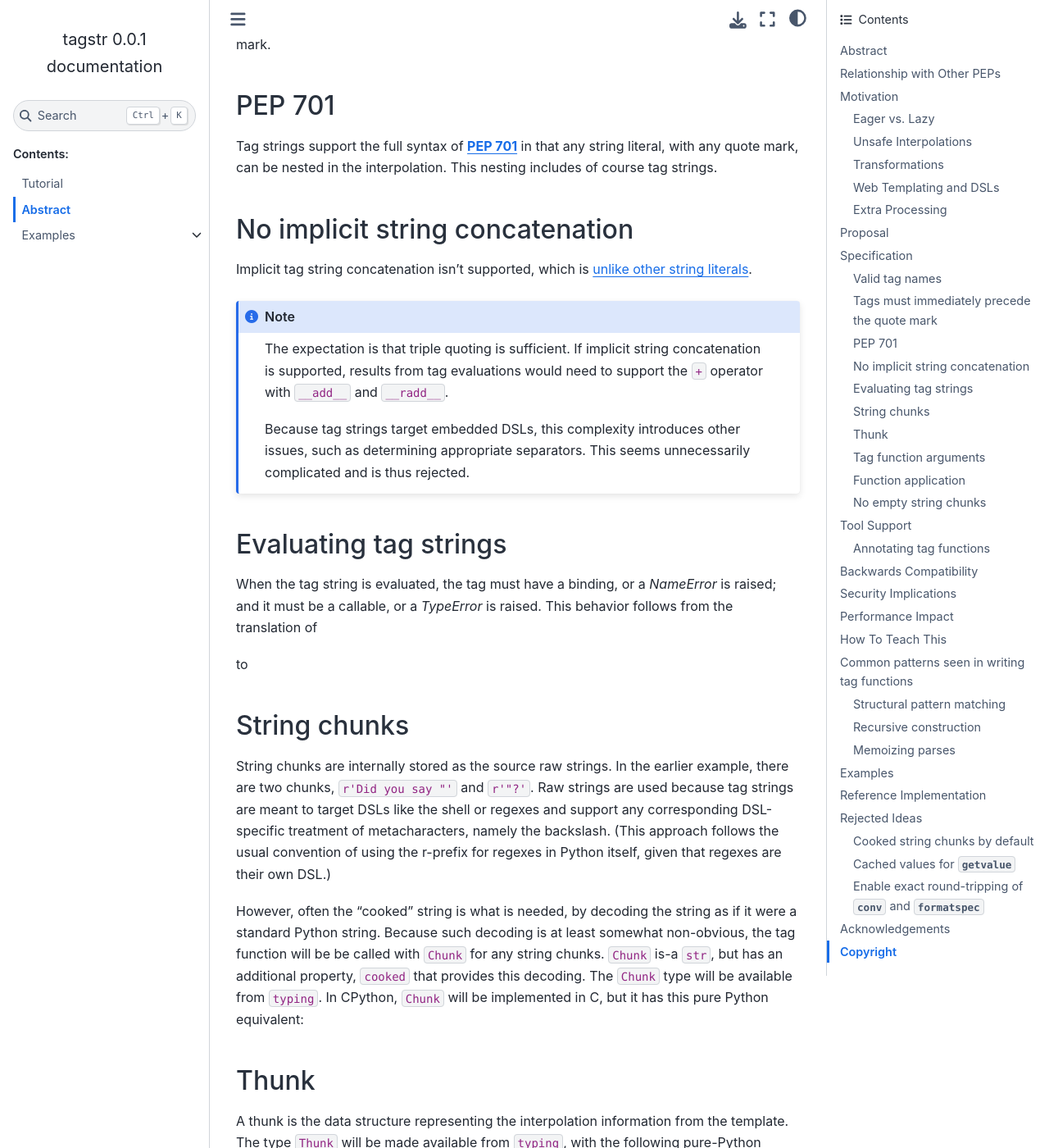
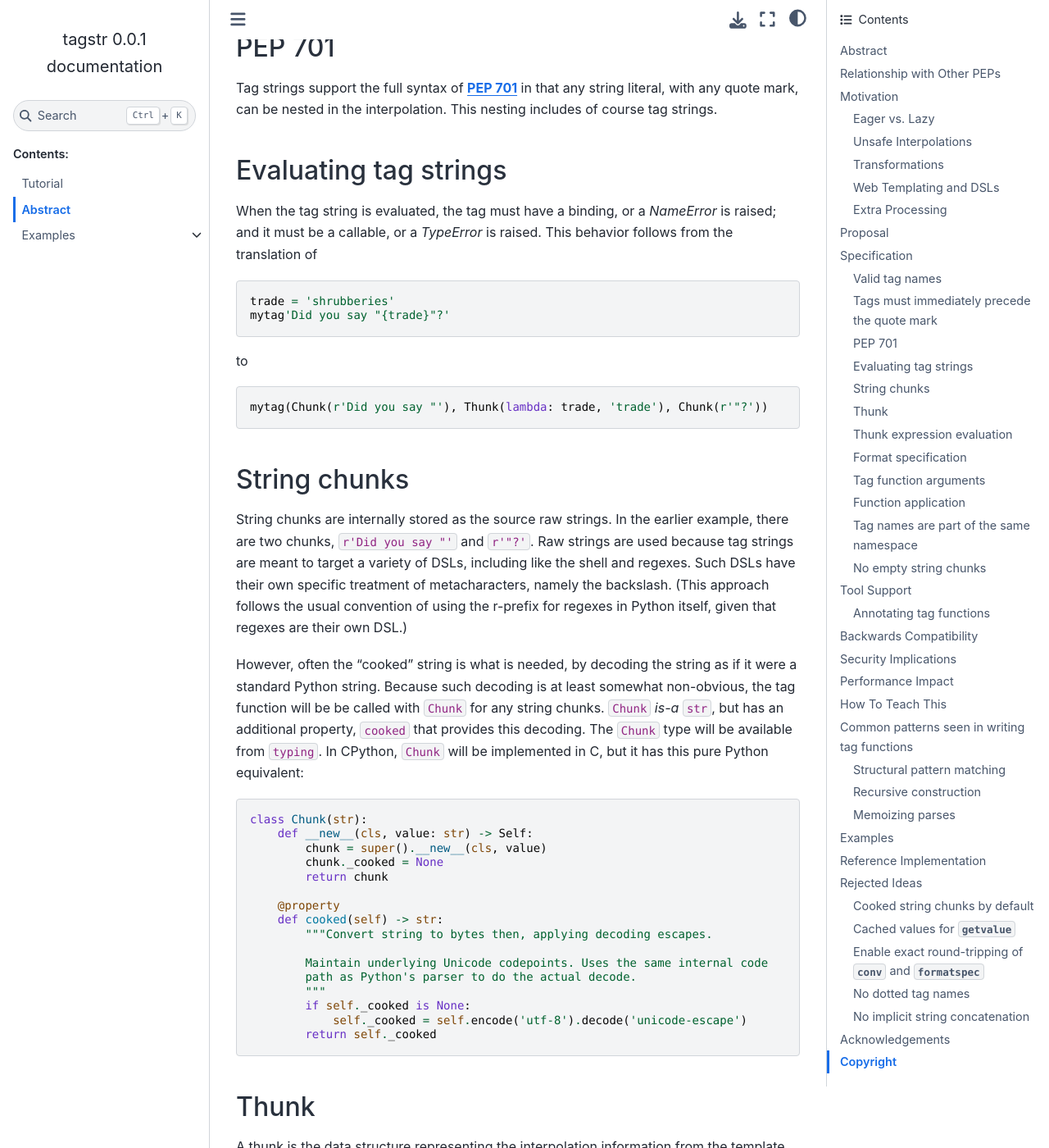
Before and after one commit to jimbaker/tagstr, a Sphinx documentation site: the page built from docs/pep.rst, in a window 1280 px wide and 1400 px high, scrolled down 4948 px. Shown: the whole window at 82% size. Built offline with Sphinx 7.4.7 and the Sphinx Book theme 1.1.4, drawn with Linux system fonts in a browser that asks for light colours; some of the changed text lies outside the part shown.

Commit message:
Additional copywriting/RST fixes

```diff
--- a/docs/pep.rst
+++ b/docs/pep.rst
@@ -108,7 +108,9 @@
 
 Here's a very simple example. Imagine we want a certain kind of string with
 some custom business policies. For example, uppercase the value and add an
-exclamation point::
+exclamation point:
+
+.. code-block:: python
 
     def greet(*args):
         """Uppercase and add exclamation"""
@@ -127,7 +129,9 @@
 - ``greet`` performs a simple operation and returns a string
 
 With this in place, let's introduce an interpolation. That is, a place where
-a value should be inserted::
+a value should be inserted:
+
+.. code-block:: python
 
     def greet(*args):
         salutation = args[0].strip()
@@ -157,14 +161,16 @@
 Here is a more generalized version using structural pattern matching and
 type hints::
 
-    from taglib import Thunk  # Should be in typing
-    def greet(*args: str | Thunk) -> str:
+.. code-block:: python
+
+    from typing import Chunk, Thunk
+    def greet(*args: Chunk | Thunk) -> str:
         result = []
         for arg in args:
             match arg:
-                case str():  # This is a chunk...just a string
-                    result.append(arg)
-                case getvalue, _, _, _: # This is a thunk...an interpolation
+                case str():  # A chunk is a string, but can be cooked
+                    result.append(arg.cooked)
+                case getvalue, _, _, _: # A thunk is an interpolation
                     result.append(getvalue().upper())
 
         return f"{''.join(result)}!"
@@ -180,7 +186,7 @@
 Specification
 =============
 
-In the rest of this specification, ``mytag`` will be used for an arbitrary tag. Example::
+In the rest of this specification, ``mytag`` will be used for an arbitrary tag. Example:
 
 .. code-block:: python
 
@@ -196,7 +202,7 @@
 The tag name can be any **undotted** name that isn't already an existing valid
 string or bytes prefix, as seen in the `lexical analysis specification
 <https://docs.python.org/3/reference/lexical_analysis.html#string-and-bytes-literals>`_,
-Therefore these prefixes can't be used as a tag::
+Therefore these prefixes can't be used as a tag:
 
 .. code-block:: text
 
@@ -205,10 +211,6 @@
 
     bytesprefix: "b" | "B" | "br" | "Br" | "bR" | "BR" | "rb" | "rB" | "Rb" | "RB"
 
-.. note::
-
-    It is possible to relax the restriction to use undotted names, much as was
-    done with decorators.
 
 Tags must immediately precede the quote mark
 --------------------------------------------
@@ -223,21 +225,7 @@
 with any quote mark, can be nested in the interpolation. This nesting includes
 of course tag strings.
 
-No implicit string concatenation
---------------------------------
 
-Implicit tag string concatenation isn't supported, which is `unlike other string literals
-<https://docs.python.org/3/reference/lexical_analysis.html#string-literal-concatenation>`_.
-
-.. note::
-
-    The expectation is that triple quoting is sufficient. If implicit string
-    concatenation is supported, results from tag evaluations would need to
-    support the ``+`` operator with ``__add__`` and ``__radd__``.
-
-    Because tag strings target embedded DSLs, this complexity introduces other
-    issues, such as determining appropriate separators. This seems unnecessarily
-    complicated and is thus rejected.
 
 Evaluating tag strings
 ----------------------
@@ -247,12 +235,14 @@
 follows from the translation of
 
 .. code-block:: python
+
     trade = 'shrubberies'
     mytag'Did you say "{trade}"?'
 
 to
 
 .. code-block:: python
+
     mytag(Chunk(r'Did you say "'), Thunk(lambda: trade, 'trade'), Chunk(r'"?'))
 
 String chunks
@@ -260,20 +250,22 @@
 
 String chunks are internally stored as the source raw strings. In the earlier
 example, there are two chunks, ``r'Did you say "'`` and ``r'"?'``. Raw strings
-are used because tag strings are meant to target DSLs like the shell or regexes
-and support any corresponding DSL-specific treatment of metacharacters, namely
-the backslash. (This approach follows the usual convention of using the
-r-prefix for regexes in Python itself, given that regexes are their own DSL.)
+are used because tag strings are meant to target a variety of DSLs, including
+like the shell and regexes. Such DSLs have their own specific treatment of
+metacharacters, namely the backslash. (This approach follows the usual
+convention of using the r-prefix for regexes in Python itself, given that
+regexes are their own DSL.)
 
 However, often the "cooked" string is what is needed, by decoding the string as
 if it were a standard Python string. Because such decoding is at least somewhat
 non-obvious, the tag function will be be called with ``Chunk`` for any string
-chunks. ``Chunk`` is-a ``str``, but has an additional property, ``cooked`` that
+chunks. ``Chunk`` *is-a* ``str``, but has an additional property, ``cooked`` that
 provides this decoding.  The ``Chunk`` type will be available from ``typing``.
 In CPython, ``Chunk`` will be implemented in C, but it has this pure Python
 equivalent:
 
 .. code-block:: python
+
     class Chunk(str):
         def __new__(cls, value: str) -> Self:
             chunk = super().__new__(cls, value)
@@ -299,6 +291,7 @@
 the following pure-Python semantics:
 
 .. code-block:: python
+
     from typing import NamedTuple
 
     class Thunk(NamedTuple):
@@ -312,23 +305,21 @@
 * ``getvalue`` is the lambda-wrapped expression of the interpolation, ``lambda: name``.
 * ``raw`` is the **expression text** of the interpolation, ``'name'``. An
   alternative name could be ``text``, and this could be better (these are not
-  the same as raw strings with the r prefix).
+  the same as raw strings with the ``r`` prefix).
 * ``conv`` is the optional conversion used, one of ``r``, ``s``, and ``a``,
-   corresponding to repr, str, and ascii conversions. Note that no other
-   conversions are supported.
+   corresponding to repr, str, and ascii conversions. Note that as with
+   f-strings no other conversions are supported.
 * ``formatspec`` is the optional formatspec. A formatspec is eagerly evaluated
    if it contains any expressions before being passed to the tag function.
 
-.. note::
-
-    In the CPython reference implementation, implementing ``Thunk`` in C would
-    use the equivalent `Struct Sequence Objects
-    <https://docs.python.org/3/c-api/tuple.html#struct-sequence-objects>`_ (see
-    such code as `os.stat_result
-    <https://docs.python.org/3/library/os.html#os.stat_result>`_).
+In the CPython reference implementation, implementing ``Thunk`` in C would
+use the equivalent `Struct Sequence Objects
+<https://docs.python.org/3/c-api/tuple.html#struct-sequence-objects>`_ (see
+such code as `os.stat_result
+<https://docs.python.org/3/library/os.html#os.stat_result>`_).
 
 Thunk expression evaluation
-^^^^^^^^^^^^^^^^^^^^^^^^^^^
+---------------------------
 
 Expression evaluation for thunks is the same as in :pep:`498`, except that all
 expressions are always implicitly wrapped with a ``lambda``::
@@ -347,23 +338,22 @@
 this expression text.
 
 Format specification
-^^^^^^^^^^^^^^^^^^^^
+--------------------
 
 The format spec is by default ``None`` if it is not specified in the
 corresponding interpolation in the tag string.
 
-.. note::
+Because the tag function is completely responsible for processing chunks and
+thunks, there is no required interpretation for the format spec and
+conversion in a thunk. For example, this is a valid usage:
 
-    Because the tag function is completely responsible for processing chunks and
-    thunks, there is no required interpretation for the format spec and
-    conversion in a thunk. For example, this is a valid usage:
+.. code-block:: python
 
-    .. code-block:: python
-        html'<div id={id:int}>{content:HTMLNode|str}</div>'
+    html'<div id={id:int}>{content:HTMLNode|str}</div>'
 
-    In this case the formatspec for the second thunk is the string
-    ``'HTMLNode|str'``; it is up to the ``html`` tag to do something with the
-    "format spec" here, if anything.
+In this case the formatspec for the second thunk is the string
+``'HTMLNode|str'``; it is up to the ``html`` tag to do something with the
+"format spec" here, if anything.
 
 Tag function arguments
 ----------------------
@@ -377,6 +367,7 @@
 This corresponds to the following protocol:
 
 .. code-block:: python
+
     class Tag(Protocol):
         def __call__(self, *args: Chunk | Thunk) -> Any:
             ...
@@ -385,6 +376,7 @@
 the following, at the cost of losing some type specificity:
 
 .. code-block:: python
+
     def mytag(*args: str | tuple) -> Any:
         ...
 
@@ -403,19 +395,20 @@
 
     mytag('Hi, ', (lambda: name, 'name', None, None), '!')
 
-.. note::
+Tag names are part of the same namespace
+----------------------------------------
 
-    Because tag functions are simply callables on a sequence of strings and thunks,
-    it is possible to write code like the following:
+Because tag functions are simply callables on a sequence of strings and thunks,
+it is possible to write code like the following:
 
-    .. code-block:: python
+.. code-block:: python
 
-        length = len'foo'
+    length = len'foo'
 
-    In practice, this seems to be a remote corner case. We can readily define
-    functions that are named ``f``, but in actual usage they are rarely, if
-    ever, mixed up with a f-string. Similar observations can apply to the use of
-    soft keywords. The same should be true for tag strings.
+In practice, this seems to be a remote corner case. We can readily define
+functions that are named ``f``, but in actual usage they are rarely, if ever,
+mixed up with a f-string. Similar observations can apply to the use of soft
+keywords like ``match`` or ``type``. The same should be true for tag strings.
 
 No empty string chunks
 ----------------------
@@ -425,21 +418,25 @@
 string. For example:
 
 .. code-block:: python
+
     mytag'{a}{b}{c}'
 
 results in:
 
 .. code-block:: python
+
     mytag(Thunk(lambda: a, 'a'), Thunk(lambda: b, 'b'), Thunk(lambda: c, 'c'))
 
 Likewise
 
 .. code-block:: python
+
     mytag''
 
 results in this evaluation:
 
 .. code-block:: python
+
     mytag()
 
 
@@ -453,6 +450,7 @@
 a linter for the underlying DSL. For example:
 
 .. code-block:: python
+
     from dataclasses import dataclass, field
     from typing import Chunk, Thunk
 
@@ -512,11 +510,12 @@
 best practice for many tag function implementations:
 
 .. code-block:: python
+
     def tag(*args: str | Thunk) -> Any:
         for arg in args:
             match arg:
                 case str():
-                    ... # handle each string fragment
+                    ... # handle each string chunk
                 case getvalue, raw, conv, format:
                     ... # handle each interpolation
 
@@ -531,6 +530,7 @@
 Consider this tag string:
 
 .. code-block:: python
+
     html'<li {attrs}>Some todo: {todo}</li>''
 
 Regardless of the expressions ``attrs`` and ``todo``, we would expect that the
@@ -539,6 +539,7 @@
 ``'</li>''``:
 
 .. code-block:: python
+
     def memoization_key(*args: str | Thunk) -> tuple[str...]:
         return tuple(arg for arg in args if isinstance(arg, str))
 
@@ -569,16 +570,19 @@
 -------------------------------
 
 This approach of cooked vs raw is somewhat similar to what is done in tagged
-template literals in JavaScript, although its convention is that strings are
-by default cooked, with ``raw`` available as an attribute.
+template literals in JavaScript, although its `convention
+<https://developer.mozilla.org/en-US/docs/Web/JavaScript/Reference/Template_literals#raw_strings>`_
+is that strings are by
+default cooked, with ``raw`` available as an attribute.
 
 However, the decoder for ``unicode-escape``, as of 3.6, returns a
-``DeprecationWarning``, if the escapes are not valid for a Python literal
-string; https://docs.python.org/dev/whatsnew/3.6.html#deprecated-python-behavior
+``DeprecationWarning``, if the `escapes are not valid for a Python literal
+string
+<https://docs.python.org/dev/whatsnew/3.6.html#deprecated-python-behavior>`.
 
 Additionally if the string is not raw, as of 3.12, this becomes a
-``SyntaxWarning`` if it's source text; see
-https://github.com/python/cpython/issues/98401
+``SyntaxWarning`` if it's in Python source text; see `this issue
+<https://github.com/python/cpython/issues/98401>`_.
 
 A simple example to show this would be ``r'\.py'`` vs ``'\.py'``; the first
 usage would often be used with the ``re`` embedded DSL, but it's not a
@@ -586,14 +590,15 @@
 escape in Python source itself.
 
 Given these caveats, providing a cooked string by default is rejected, to avoid
-emitting unnecessary warnings.
-
-In addition, it's possible to
-annotate a tag to indicate to an IDE that the source text should be treated
-as raw or cooked.
+emitting unnecessary warnings on every construction of a ``Chunk`` with an
+invalid Python literal string. In addition, it's possible to annotate a tag to
+indicate to an IDE or other tool that the source text should be treated as raw
+or cooked with respect to Python escapes, as was discussed with tool support.
 
 Cached values for ``getvalue``
 ------------------------------
+
+FIXME
 
 Enable exact round-tripping of ``conv`` and ``formatspec``
 ----------------------------------------------------------
@@ -604,6 +609,7 @@
 First, the ``formatspec`` can be arbitrarily nested:
 
 .. code-block:: python
+
     mytag'{x:{a{b{c}}}}'
 
 In this PEP and corresponding reference implementation, the formatspec
@@ -621,6 +627,7 @@
 unpacking (as used in case statements):
 
 .. code-block:: python
+
     class Thunk(NamedTuple):
         getvalue: Callable[[], Any]
         raw: str
@@ -637,9 +644,33 @@
 However, the additional complexity to support exact round-tripping seems
 unnecessary and is thus rejected.
 
+No dotted tag names
+------------------
+
+While it is possible to relax the restriction to not use dotted names, much as was
+done with decorators, this usage seems unnecessary and is thus rejected.
+
+No implicit string concatenation
+--------------------------------
+
+Implicit tag string concatenation isn't supported, which is `unlike other string literals
+<https://docs.python.org/3/reference/lexical_analysis.html#string-literal-concatenation>`_.
+
+The expectation is that triple quoting is sufficient. If implicit string
+concatenation is supported, results from tag evaluations would need to
+support the ``+`` operator with ``__add__`` and ``__radd__``.
+
+Because tag strings target embedded DSLs, this complexity introduces other
+issues, such as determining appropriate separators. This seems unnecessarily
+complicated and is thus rejected.
 
 Acknowledgements
 ================
 
+FIXME
+
 Copyright
 =========
+
+This document is placed in the public domain or under the CC0-1.0-Universal
+license, whichever is more permissive.
```
